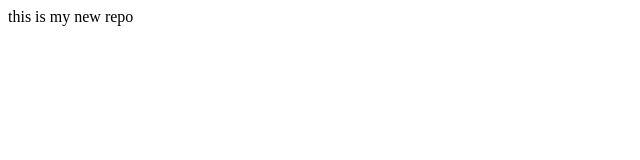
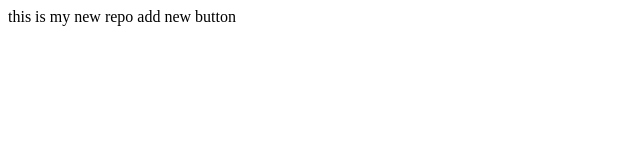
Before and after one commit to arti2207/localrepos, a plain HTML site: page index.html in a window 1280 px wide. Shown: the whole page, without its empty margins (0-640 px from the left). Drawn offline with Linux system fonts and the light colour scheme.

Commit message:
add new feature in feature1

```diff
--- a/index.html
+++ b/index.html
@@ -1,3 +1,4 @@
 <p>this is my new repo
+    add new button
 
 </p>
```
